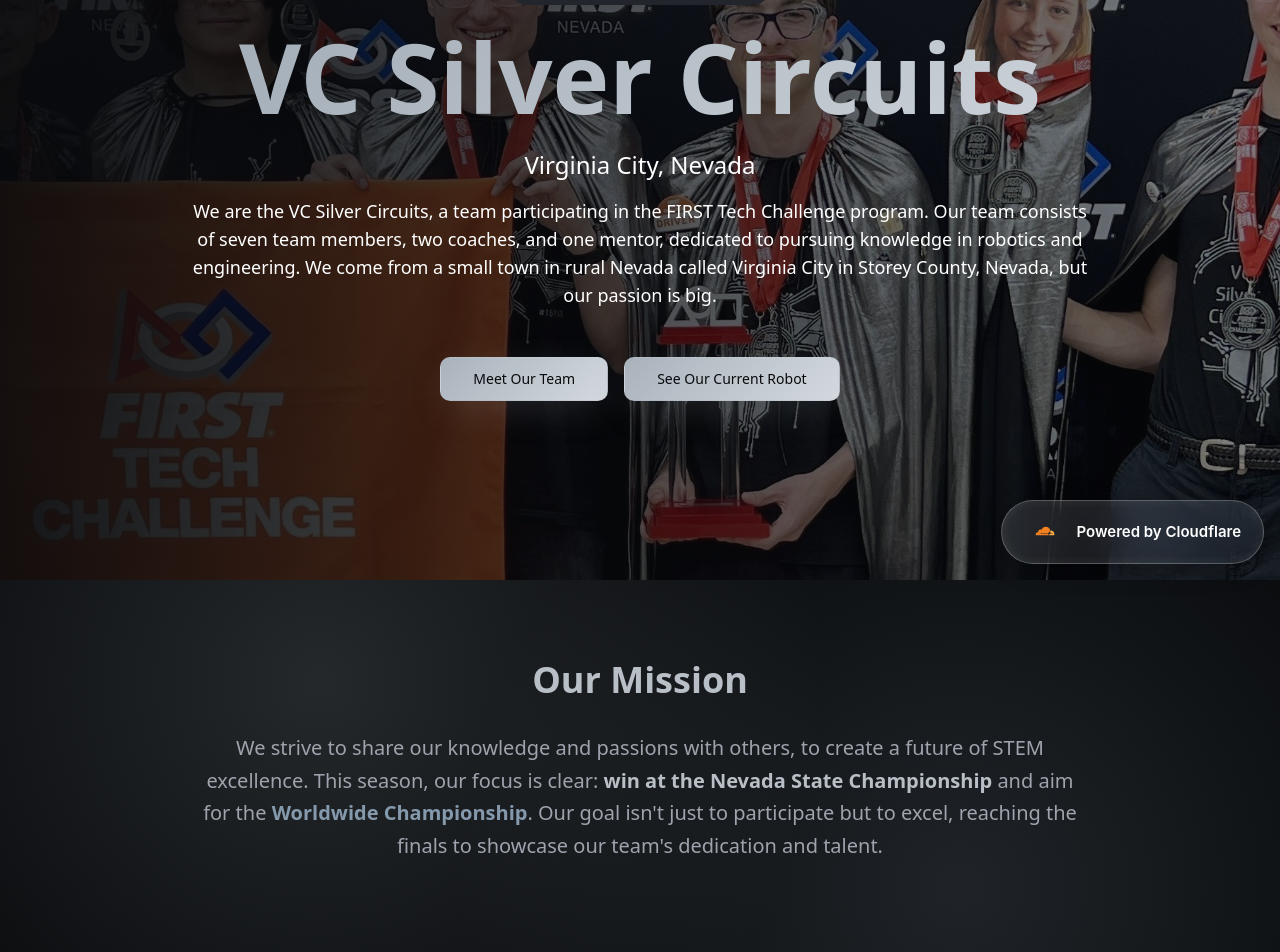
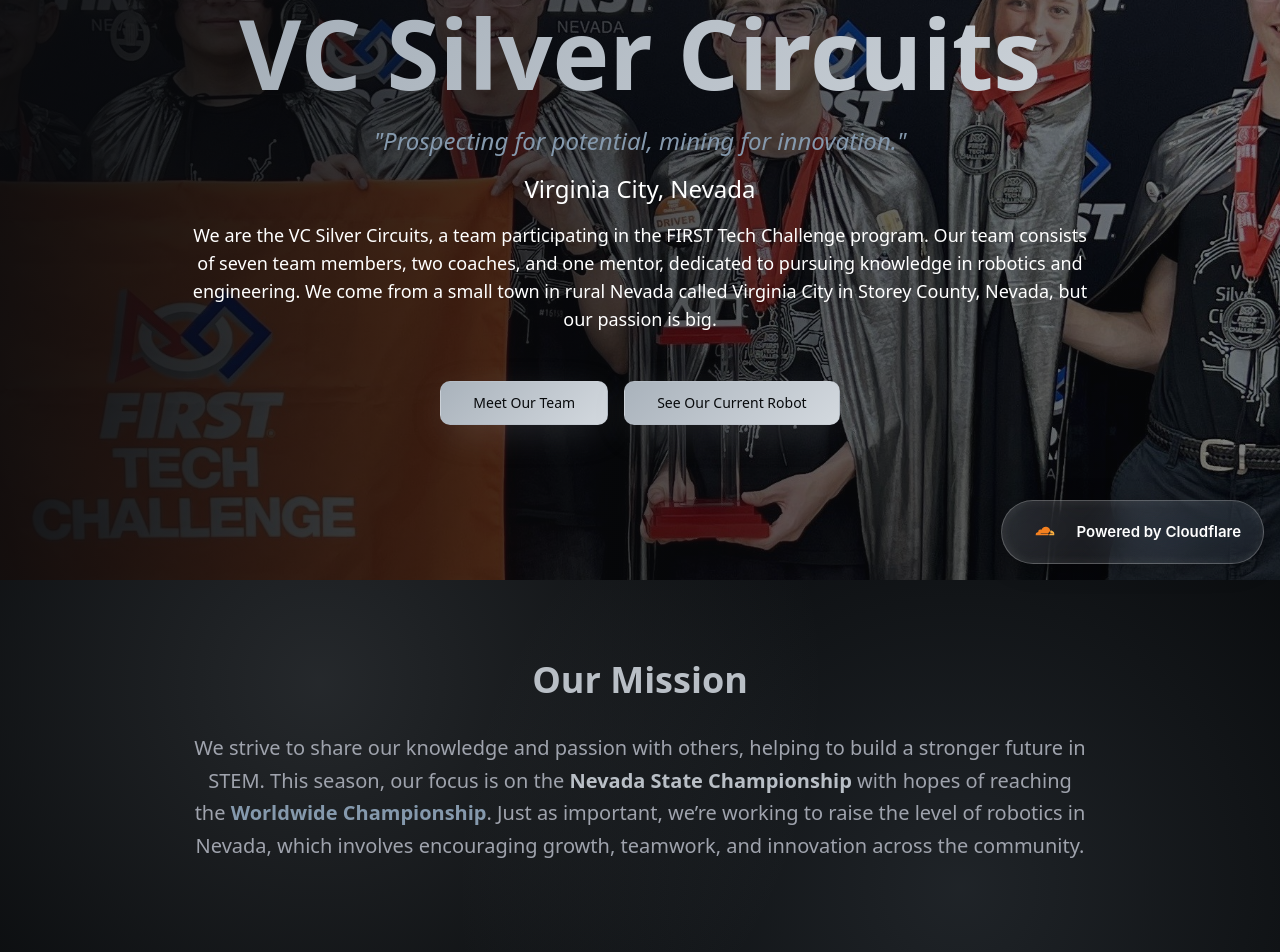
Before and after one commit to VCSilverCircuits/Site-Redesign, a React (Vite) app: page / in a window 1280 px wide. Shown: the part 220-1172 px from the top of the page. Built offline with nearby package versions, Linux system fonts and the light colour scheme.

Commit message:
chore: michelle changes #1

```diff
--- a/src/pages/Index.tsx
+++ b/src/pages/Index.tsx
@@ -134,7 +134,16 @@ const Index = () => {
               >
                 VC Silver Circuits
               </motion.h1>
-
+              <motion.p
+                className="text-lg sm:text-2xl font-medium italic text-accent mb-4"
+                variants={fadeUp}
+                initial="hidden"
+                whileInView="visible"
+                transition={{ delay: 0.25, duration: 0.8 }}
+                viewport={{ once: true }}
+              >
+                "Prospecting for potential, mining for innovation."
+              </motion.p>
               <motion.p
                 className="text-lg sm:text-xl md:text-2xl text-white mb-4 max-w-3xl mx-auto"
                 variants={fadeUp}
@@ -193,18 +202,18 @@ const Index = () => {
                   Our Mission
                 </h2>
                 <p className="text-xl leading-relaxed text-muted-foreground mb-12">
-                  We strive to share our knowledge and passions with others, to
-                  create a future of STEM excellence. This season, our focus is
-                  clear:{" "}
+                  We strive to share our knowledge and passion with others, helping to
+                  build a stronger future in STEM. This season, our focus is on the{" "}
                   <span className="text-primary font-semibold">
-                    win at the Nevada State Championship
+                    Nevada State Championship
                   </span>{" "}
-                  and aim for the{" "}
+                  with hopes of reaching the{" "}
                   <span className="text-accent font-semibold">
                     Worldwide Championship
                   </span>
-                  . Our goal isn't just to participate but to excel, reaching
-                  the finals to showcase our team's dedication and talent.
+                  . Just as important, we’re working to raise the level of robotics in
+                  Nevada, which involves encouraging growth, teamwork, and innovation across the
+                  community.
                 </p>
               </div>
             </div>
```
